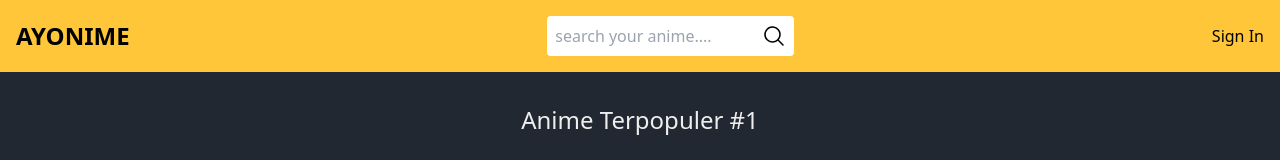
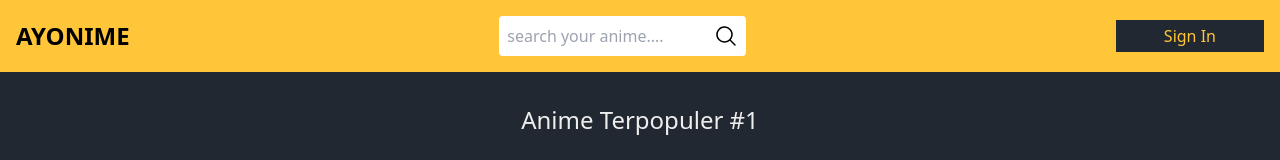
Before and after one commit to Virpro18/animeList, a Next.js app: page /populer in a window 1280 px wide. Shown: the top 160 px of the page. Built offline with nearby package versions, Linux system fonts and the light colour scheme; no server answers.

Commit message:
auth feature updated

```diff
--- a/next.config.ts
+++ b/next.config.ts
@@ -2,11 +2,16 @@ import type { NextConfig } from "next";
 
 const nextConfig: NextConfig = {
   /* config options here */
-  images:{
-    remotePatterns:[{
-      hostname: "cdn.myanimelist.net",
-    }]
-  }
+  images: {
+    remotePatterns: [
+      {
+        hostname: "cdn.myanimelist.net",
+      },
+      {
+        hostname: "avatars.githubusercontent.com",
+      },
+    ],
+  },
 };
 
 export default nextConfig;
--- /dev/null
+++ b/src/app/users/dashboard/page.tsx
@@ -0,0 +1,18 @@
+import { authUserSession } from "@/libs/auth-libs"
+import Image from 'next/image'
+
+const dashboard = async () => {
+    const user = await authUserSession()
+    if (!user) {
+        return <div className="text-color-primary">Loading...</div>
+    }
+
+    return (
+        <div className="text-color-primary">
+            <h3>DASHBOARD</h3>
+            <Image src={user.image ?? "/default-image.png"} alt="User Image" width={100} height={100} />
+        </div>
+    )
+}
+
+export default dashboard
--- a/src/components/Navbar/AuthButton.tsx
+++ b/src/components/Navbar/AuthButton.tsx
@@ -7,8 +7,9 @@ const AuthButton = async () => {
     const actionLabel = user ? "Sign Out" : "Sign In"
     const actionURL = user ? "signout" : "signin"
     return (
-        <div>
-            <Link href={`/api/auth/${actionURL}`}>{actionLabel}</Link>
+        <div className="flex justify-between gap-3 ">
+            {user && <Link href={`/users/dashboard`} className="py-1">Dashboard</Link>}
+            <Link href={`/api/auth/${actionURL}`} className="bg-color-dark text-color-accent py-1 px-12 inline-block">{actionLabel}</Link>
         </div>
     )
 }
--- a/src/libs/fetch.ts
+++ b/src/libs/fetch.ts
@@ -32,7 +32,7 @@ export const getNestedAnimes = async (
   objectProperty: string
 ) => {
   const response: JikanRecomendedAnime = await fetchs(resource);
-  return response.data.flatMap((item) => {
+  return response.data?.flatMap((item) => {
     const value = item[objectProperty];
     if (Array.isArray(value)) {
       return value;
@@ -42,7 +42,7 @@ export const getNestedAnimes = async (
 };
 
 export const reproduce = async (data: Entry[], gap: number = 5) => {
-  const first = Math.floor(Math.random() * (data.length - gap) + 1);
+  const first = Math.floor(Math.random() * (data?.length - gap) + 1);
   const last = first + gap;
   console.log({ first, last });
 
```
